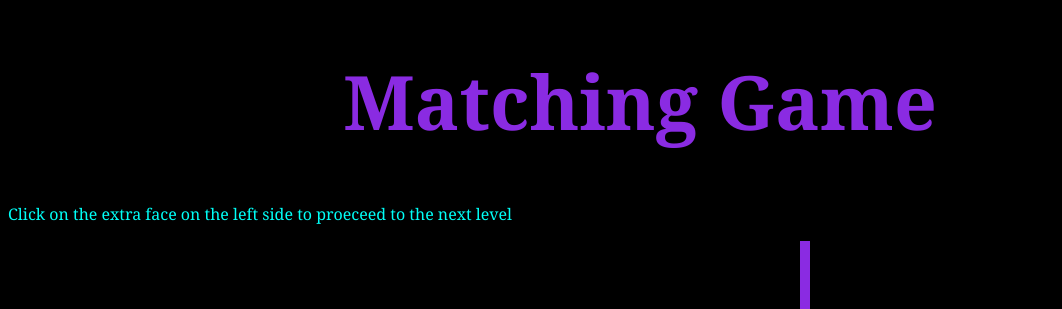
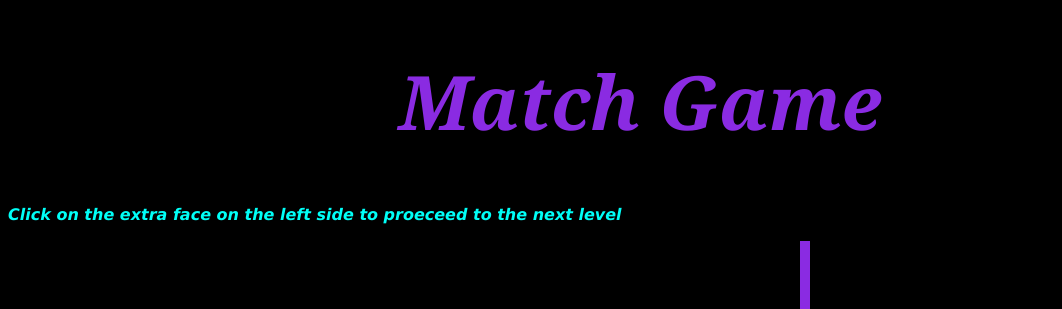
Before and after one commit to PGA-dev/match_game, a plain HTML site: page match-gamepga.html in a window 1280 px wide. Shown: the top 309 px of the page, without its empty margins (0-1062 px from the left). Drawn offline with Linux system fonts and the light colour scheme.

Commit message:
messed around for class

```diff
--- a/match-gamepga.html
+++ b/match-gamepga.html
@@ -9,8 +9,8 @@
 </head>
 
 <body onload="generateFaces()">
-    <h1>Matching Game</h1>
-    <p>Click on the extra face on the left side to proeceed to the next level</p>
+    <h1><span><i>Match Game</i></span></h1>
+    <p><span style="font-family:verdana"><b><i>Click on the extra face on the left side to proeceed to the next level</i></b></span></p>
     <div id="leftSide"></div>
     <div id="rightSide"></div>
 
--- a/match-gamepga.js
+++ b/match-gamepga.js
@@ -15,7 +15,6 @@ function generateFaces() {
         face.src = 'image/' + animalArray[randomFace];
         let randomTop = Math.floor(Math.random() * 700) + 1;
         let randomLeft = Math.floor(Math.random() * 700) + 1;
-
         face.style.top = randomTop + 'px';
         face.style.left = randomLeft + 'px';
         theLeftSide.appendChild(face);
@@ -62,7 +61,7 @@ function getScore(score) {
 }
 
 function gameOver() {
-    alert('You Lose!\n\n You won ' + rounds + ' rounds, and made:  ' + score + ' points!');
+    alert('You Lose!\n\n You won ' + rounds + ' rounds, and made:  ' + score + ' points! ');
     document.body.removeEventListener('click', gameOver);
     theLeftSide.lastChild.removeEventListener('click', nextLevel);
     reloadGame();
```
